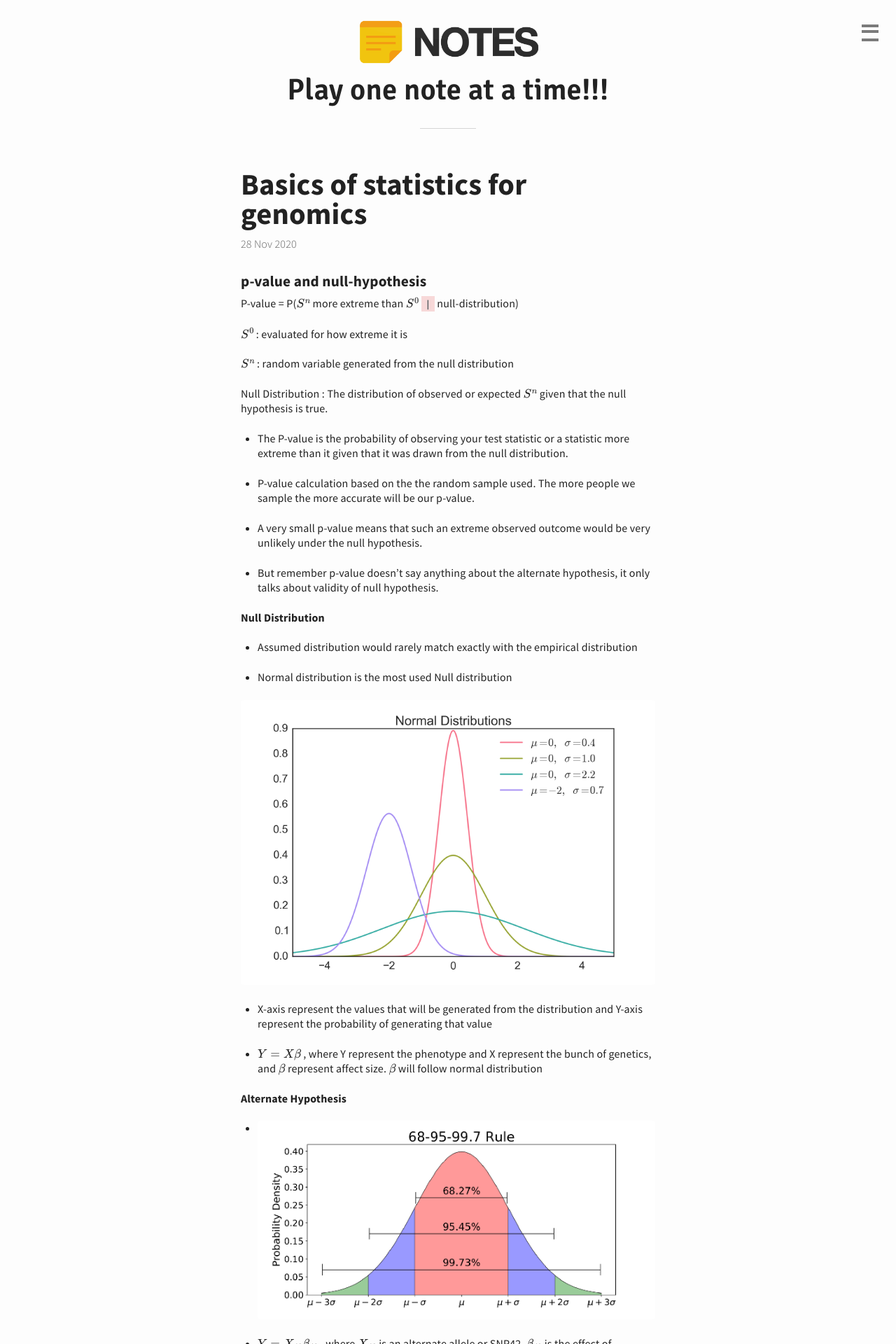
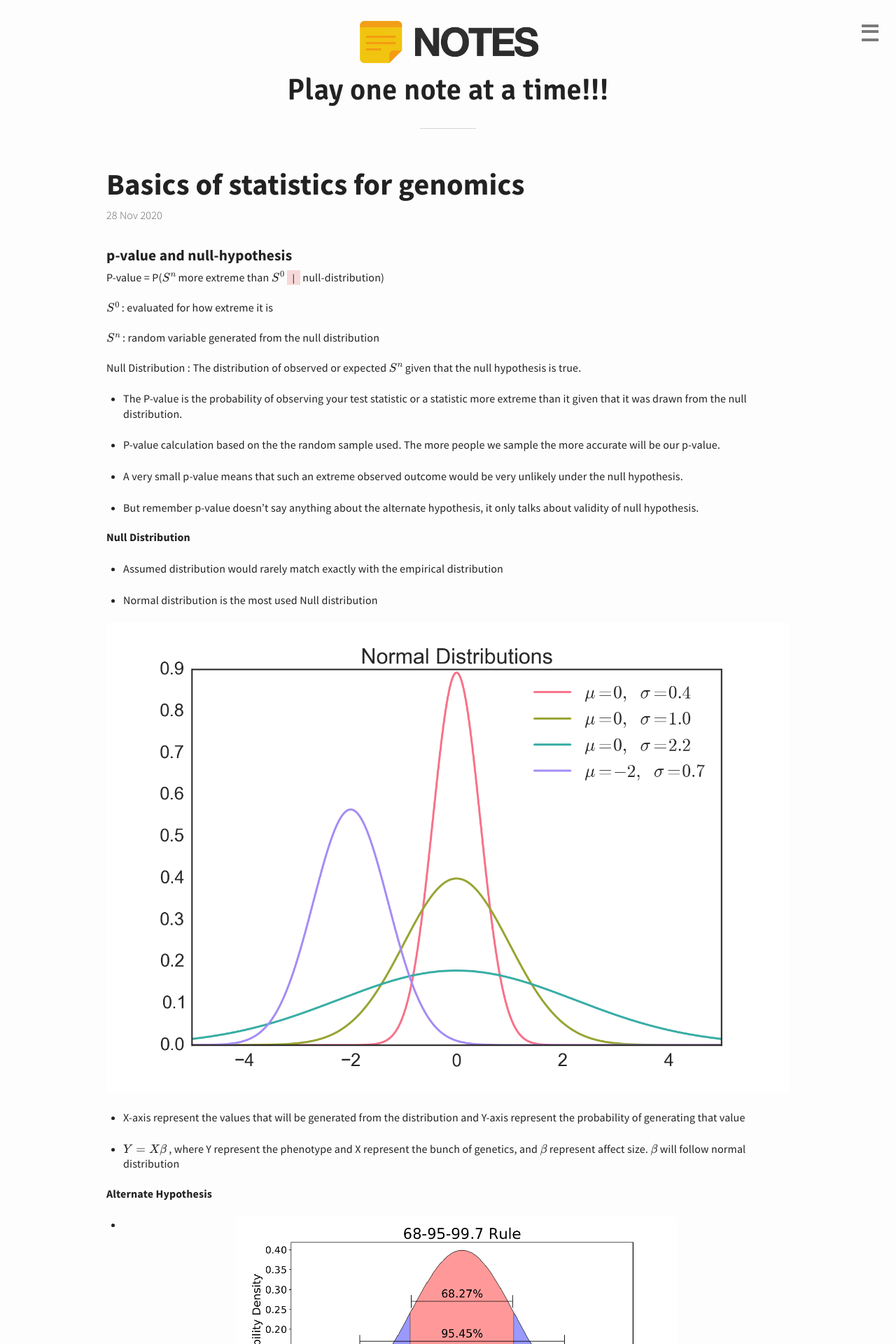
Before and after one commit to webhash/webhash.github.io, a Jekyll site: the page built from _posts/2020-11-28-basics-of-stats-for-genomics.md, in a window 1280 px wide. Shown: the top 1920 px of the page at 70% size. Built offline with Jekyll 4.4.1, drawn with Linux system fonts in a browser that asks for light colours; formulas are drawn with MathJax 3.

Commit message:
Update layout.scss

```diff
--- a/_sass/layout.scss
+++ b/_sass/layout.scss
@@ -9,7 +9,7 @@
     padding: 0.3em 0;
     font-size: 1.5em;
     font-weight: 400;
-    @media (min-width: 940px) {
+    @media (min-width: 1400px) {
       font-size: 1em;
     }
     &:hover {
@@ -113,7 +113,7 @@
 
 #container {
 	margin:0 auto;
-	max-width: 50%;
+	max-width: 80%;
 	padding: 0 1.5rem;
 }
 
@@ -155,7 +155,7 @@
 
 #post-page {
   margin-bottom: 1.5em;
-  @media (min-width: 940px) {
+  @media (min-width: 1400px) {
       margin-bottom: 1.3334em;
     }
 }
@@ -175,7 +175,7 @@
   line-height: 1.5em; /* 24px/16px */
   margin-bottom: 1.5em; /* 24px/16px */
   font-weight: 200;
-  @media (min-width: 940px) {
+  @media (min-width: 1400px) {
     display: block;
     color: lighten($text-color, 25%);
     line-height: 1.3334em; /* 24px/18px */
@@ -208,7 +208,7 @@ code {
 .content ul, .content ol {
   line-height: 1.5em; /* 24px/16px */
   padding-left: 1.5em;
-  @media (min-width: 940px) {
+  @media (min-width: 1400px) {
     line-height: 1.33334em; /* 24px/18px */
   }
 }
```
